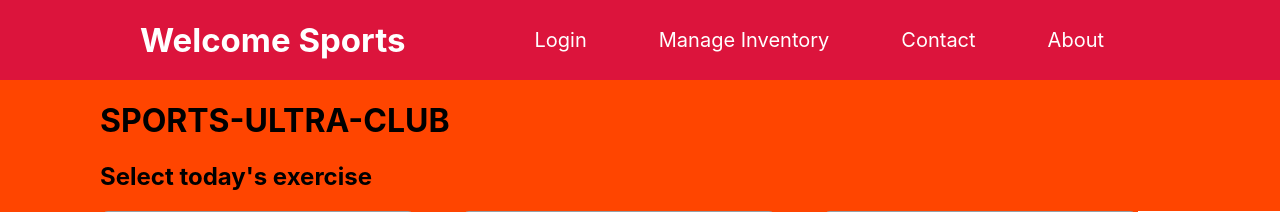
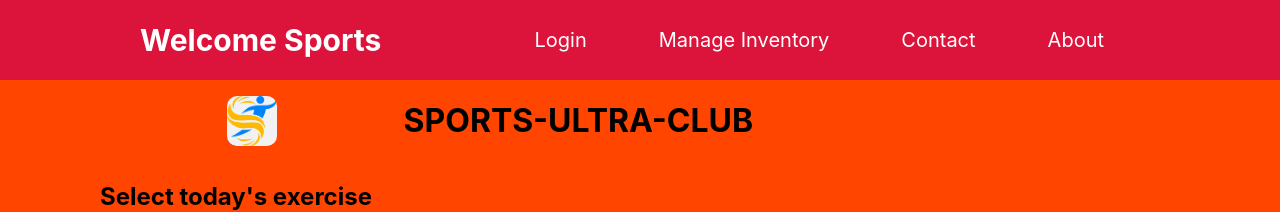
Before and after one commit to Ferrari2003/ultra-active-club, a React (Create React App) app: page / in a window 1280 px wide. Shown: the top 212 px of the page. Built offline with nearby package versions, Linux system fonts and the light colour scheme.

Commit message:
added commit

```diff
--- a/src/component/Header/Header.css
+++ b/src/component/Header/Header.css
@@ -9,7 +9,7 @@
 }
 .name{
     color: white;
-    font-size: 22px;
+    font-size: 20px;
 }
 .name:hover{
     color: black;
@@ -20,6 +20,7 @@
     margin: 36px;
     color: white;
     font-size: 20px;
+
 }
 
 .header a:hover{
@@ -29,4 +30,5 @@
     color: black;
     transition: 1s ease-in-out;
 
+
 }
--- a/src/component/TextSport/TextSport.css
+++ b/src/component/TextSport/TextSport.css
@@ -1,3 +1,17 @@
 .Text{
     margin-left: 100px;
 }
+.logo{
+    display: flex;
+    align-items: center;
+    justify-content: space-evenly;
+
+}
+.logo img{
+   width: 50px;
+   border-radius: 10px;
+}
+
+.text-style{
+    margin-right: 400px;
+}
--- a/src/component/TextSport/TextSport.js
+++ b/src/component/TextSport/TextSport.js
@@ -1,9 +1,13 @@
 import React from 'react';
 import './TextSport.css'
+import logo from '../../images/png-transparent-sport-logo-football-sports-logos-text-sport-logo.png'
 const TextSport = () => {
     return (
         <div className='Text'>
-            <h1>SPORTS-ULTRA-CLUB</h1>
+            <div className='logo'>
+                <img src={logo} alt="" />
+            <h1 className='text-style'>SPORTS-ULTRA-CLUB</h1>
+            </div>
             <h2>Select today's exercise</h2>
         </div>
     );
```
